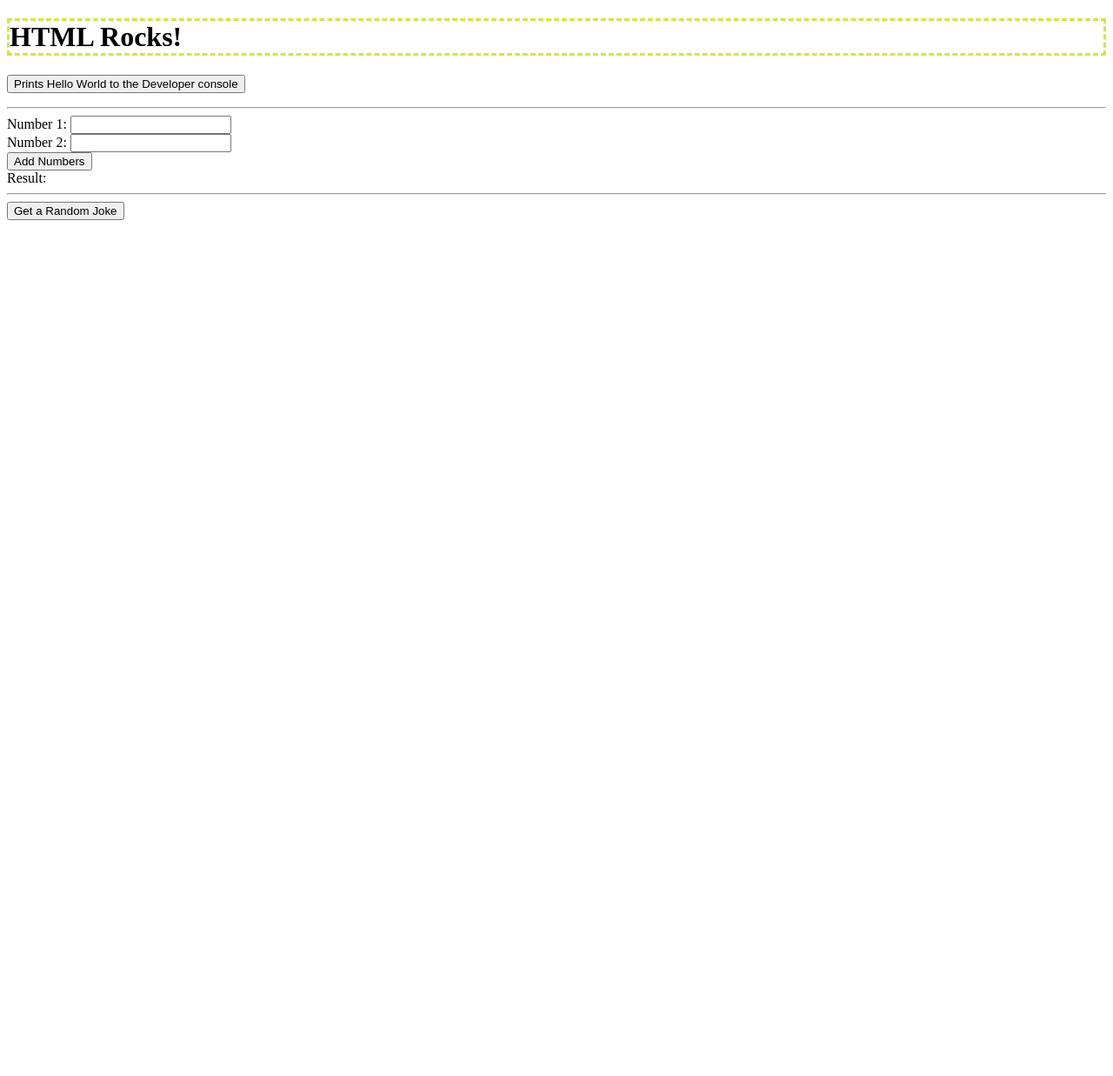
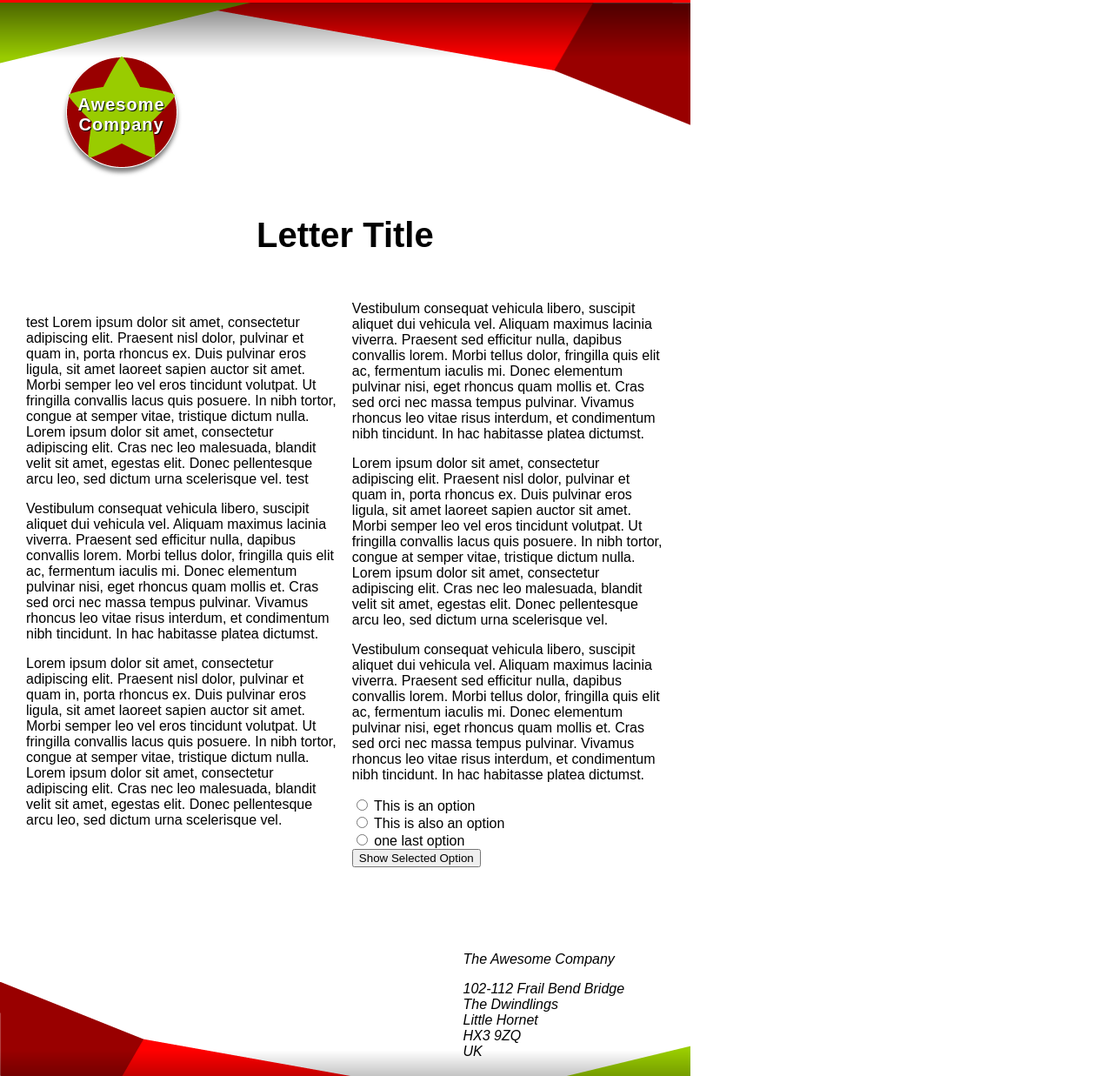
Before and after one commit to SydneyHurst/lab5, a website: page index.html in a window 1280 px wide. Shown: the top 1237 px of the page at 87% size. Before the commit the page ends 800 px from the top, so only its background shows below. Drawn offline with Linux system fonts and the light colour scheme.

Commit message:
lab done

```diff
--- a/css/style.css
+++ b/css/style.css
@@ -1,4 +1,76 @@
-h1{
-  border-color: #d3e644;
-  border-style: dashed;
+* {
+  box-sizing: border-box;
 }
+
+html {
+  font-family: sans-serif;
+}
+
+body {
+  margin: 0;
+  width: 210mm; /* constrain the letter elements to the size of the letter article */
+  min-height: 297mm;
+  background: #fff;
+}
+
+.letter {
+  margin: 0;
+  background:
+        linear-gradient(rgba(0, 0, 0, 0.5), rgba(0, 0, 0, 0) 5%, rgba(0, 0, 0, 0) 95%, rgba(0, 0, 0, 0.5)),
+        url("../img/top.png") top left no-repeat,
+        url('../img/bottom.png') bottom left no-repeat;
+  position: relative;
+  border-top: 1mm solid red;  /* borders */
+  border-bottom: 1mm solid red;
+}
+
+article {
+  width: 210mm;
+  min-height: 297mm; /* set to min height to allow expansion downwards with  more text */
+  position: relative;
+  padding-bottom: 50mm;
+}
+
+h1 {
+  position: relative;
+  top: 12mm;
+  left: 20mm;
+  width: 128px;
+  height: 128px;
+  font-size: 20px;
+  letter-spacing: 1px;
+  text-align: center;
+  padding: 44px 0;
+  color: white;
+  text-shadow: 1px 1px 1px black;
+  margin-bottom: 100px;
+  background:
+    url("../img/logo.png");
+  /*filter: drop-shadow(0px 0px 5px #000);*/
+  box-shadow: 0px 5px 5px rgba(0, 0, 0, 0.5); /* box shadow to replace shadow filter*/
+  border-radius: 50%;
+}
+
+h2 {
+  text-align: center;
+  font-size: 40px;
+}
+
+/*Text container that creates the columns */
+.textContain {
+  margin: 10px;
+  padding: 20px;
+  column-count: 2;
+  column-span: 1;
+  padding-bottom: 20mm;
+}
+
+/*The most frustrating element to get to behave
+I had to fiddle with this a ton to get it to stop moving around,
+it was a html issue at the end of the day*/
+address {
+  position: absolute;
+  bottom: 10mm;
+  right: 20mm;
+  color: black;
+}
--- a/index.html
+++ b/index.html
@@ -1,79 +1,111 @@
-<!doctype html>
-<html>
-
+<!DOCTYPE html>
+<html lang="en-US">
   <head>
     <meta charset="utf-8">
-  <title>Hello World!</title>
-  <meta name="description" content="">
-  <meta name="viewport" content="width=device-width, initial-scale=1">
+    <meta name="viewport" content="width=device-width">
     <link rel="stylesheet" href="css/style.css">
-  <link rel="shortcut icon" href="img/favicon.ico">
+    <title>Fancy letterheaded paper</title>
   </head>
+  <body>
+    <div class="letter">
+        <article>
+            <h1>Awesome<br>Company</h1>
+            <h2>Letter Title</h2>
+            <!--Text columns-->
+          <div class="textContain">
+              <p>test Lorem ipsum dolor sit amet, consectetur adipiscing elit.
+                Praesent nisl dolor, pulvinar et quam in, porta rhoncus ex.
+                Duis pulvinar eros ligula, sit amet laoreet sapien auctor
+                sit amet. Morbi semper leo vel eros tincidunt volutpat. Ut
+                fringilla convallis lacus quis posuere. In nibh tortor,
+                congue at semper vitae, tristique dictum nulla. Lorem ipsum
+                dolor sit amet, consectetur adipiscing elit. Cras nec leo
+                malesuada, blandit velit sit amet, egestas elit. Donec
+                pellentesque arcu leo, sed dictum urna scelerisque vel. test</p>
 
-<body>
-  <h1>HTML Rocks!</h1>
-  <p>
-    <button  onclick="helloWorld()">Prints Hello World to the Developer console</button>
-  </p>
-  <hr>
-  <form id="addForm">
-    <label for="num1">Number 1:</label>
-    <input type="number" id="num1" name="num1" required>
-    <br>
-    <label for="num2">Number 2:</label>
-    <input type="number" id="num2" name="num2" required>
-    <br>
-    <button type="submit">Add Numbers</button>
-  </form>
+              <p>Vestibulum consequat vehicula libero, suscipit aliquet dui vehicula vel.
+                Aliquam maximus lacinia viverra. Praesent sed efficitur nulla, dapibus convallis
+                lorem. Morbi tellus dolor, fringilla quis elit ac, fermentum iaculis mi. Donec
+                elementum pulvinar nisi, eget rhoncus quam mollis et. Cras sed orci nec massa tempus
+                pulvinar. Vivamus rhoncus leo vitae risus interdum, et condimentum nibh tincidunt.
+                In hac habitasse platea dictumst.</p>
 
-  <label id="result">Result:</label>
+               <p>Lorem ipsum dolor sit amet, consectetur adipiscing elit.
+                Praesent nisl dolor, pulvinar et quam in, porta rhoncus ex.
+                Duis pulvinar eros ligula, sit amet laoreet sapien auctor
+                sit amet. Morbi semper leo vel eros tincidunt volutpat. Ut
+                fringilla convallis lacus quis posuere. In nibh tortor,
+                congue at semper vitae, tristique dictum nulla. Lorem ipsum
+                dolor sit amet, consectetur adipiscing elit. Cras nec leo
+                malesuada, blandit velit sit amet, egestas elit. Donec
+                pellentesque arcu leo, sed dictum urna scelerisque vel.</p>
 
-  <hr>
+              <p>Vestibulum consequat vehicula libero, suscipit aliquet dui vehicula vel.
+                Aliquam maximus lacinia viverra. Praesent sed efficitur nulla, dapibus convallis
+                lorem. Morbi tellus dolor, fringilla quis elit ac, fermentum iaculis mi. Donec
+                elementum pulvinar nisi, eget rhoncus quam mollis et. Cras sed orci nec massa tempus
+                pulvinar. Vivamus rhoncus leo vitae risus interdum, et condimentum nibh tincidunt.
+                In hac habitasse platea dictumst.</p>
 
-  <button id="jokeButton">Get a Random Joke</button>
-  <p id="joke"></p>
+              <p>Lorem ipsum dolor sit amet, consectetur adipiscing elit.
+                Praesent nisl dolor, pulvinar et quam in, porta rhoncus ex.
+                Duis pulvinar eros ligula, sit amet laoreet sapien auctor
+                sit amet. Morbi semper leo vel eros tincidunt volutpat. Ut
+                fringilla convallis lacus quis posuere. In nibh tortor,
+                congue at semper vitae, tristique dictum nulla. Lorem ipsum
+                dolor sit amet, consectetur adipiscing elit. Cras nec leo
+                malesuada, blandit velit sit amet, egestas elit. Donec
+                pellentesque arcu leo, sed dictum urna scelerisque vel.</p>
 
-  <script type="module" script="js/main.js">
-    import {helloWorld, add, fetchRandomJoke} from './js/main.js';
+              <p>Vestibulum consequat vehicula libero, suscipit aliquet dui vehicula vel.
+                Aliquam maximus lacinia viverra. Praesent sed efficitur nulla, dapibus convallis
+                lorem. Morbi tellus dolor, fringilla quis elit ac, fermentum iaculis mi. Donec
+                elementum pulvinar nisi, eget rhoncus quam mollis et. Cras sed orci nec massa tempus
+                pulvinar. Vivamus rhoncus leo vitae risus interdum, et condimentum nibh tincidunt.
+                In hac habitasse platea dictumst.</p>
 
-    // This shows how to assign a function to the window object
-    // so that it can be called from the browser console
-    window.helloWorld = helloWorld;
+                <!--buttons
+                These werent made fancy or given styling due to how long I fought with the address-->
+                <div class="radio-group">
+                  <label><input type="radio" name="option" value="This is an option"> This is an option</label><br>
+                  <label><input type="radio" name="option" value="This is also an option"> This is also an option</label><br>
+                  <label><input type="radio" name="option" value="one last option"> one last option</label><br>
+                </div>
 
-    // This shows how to add an event listener to a button in the HTML
-    // and call a function when the button is clicked
-    const form = document.getElementById('addForm');
-    form.addEventListener('submit', function(e) {
-      e.preventDefault();
-      const num1 = parseFloat(document.getElementById('num1').value);
-      const num2 = parseFloat(document.getElementById('num2').value);
-      try{
-        const result = add(num1, num2);
-        document.getElementById('result').textContent = `Result: ${result}`;
-      }catch(e){
-        console.error(e);
-        document.getElementById('result').textContent = `Error: ${e.message}`;
+
+                <button onclick="showSelectedOption()">Show Selected Option</button>
+          </div>
+
+          <address>
+            <p>The Awesome Company</p>
+            <p>102-112 Frail Bend Bridge<br>
+            The Dwindlings<br>
+            Little Hornet<br>
+            HX3 9ZQ<br>
+            UK</p>
+          </address>
+
+        </article>
+    </div>
+
+    <script>
+      function showSelectedOption() {
+          let options = document.getElementsByName("option");
+
+          let selectedValue = "";
+          for (let option of options) {
+              if (option.checked) {
+                  selectedValue = option.value;
+                  break;
+              }
           }
 
-    });
-
-    // this shows how to add an event listener to a button in the HTML
-    // that calls a function that fetches a random joke from an API
-    // and displays it on the page
-    const jokebtn = document.getElementById('jokeButton');
-    const jokeresult = document.getElementById('joke');
-    jokebtn.addEventListener('click', async () => {
-      try {
-        jokeresult.textContent = 'Loading...';
-        const joke = await fetchRandomJoke();
-        document.getElementById('joke').textContent = joke;
-      } catch (e) {
-        console.error(e);
-        document.getElementById('joke').textContent = `Error: ${e.message}`;
+          if (selectedValue) {
+              alert("You selected: " + selectedValue);
+          } else {
+              alert("Please select an option.");
           }
-    });
+      }
   </script>
-
   </body>
-
 </html>
--- a/package.json
+++ b/package.json
@@ -12,5 +12,8 @@
   "devDependencies": {
     "qunit": "^2.23.1",
     "sinon": "^19.0.2"
+  },
+  "dependencies": {
+    "web-dev": "file:"
   }
 }
```
Also changed, not shown: README.md, img/bottom.png (added), img/logo.png (added), img/top.png (added), 1 other file. Lines whose indentation alone changed are shown as unchanged.
